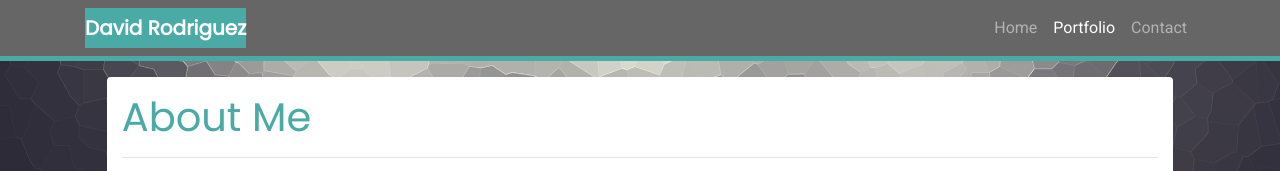
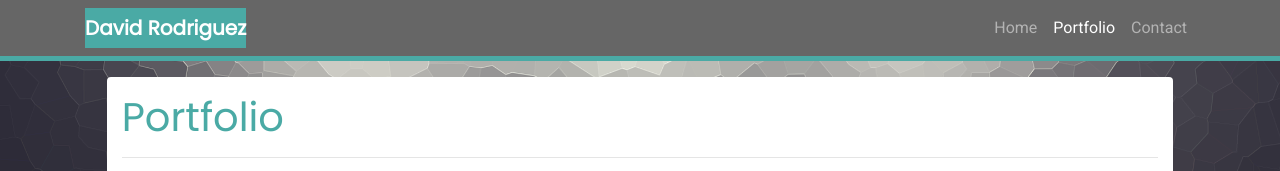
Before and after one commit to davidsaulrodriguez/responsive-portfolio-hw, a website: page portfolio.html in a window 1280 px wide. Shown: the top 171 px of the page. Drawn offline with Linux system fonts and the light colour scheme.

Commit message:
push final changes

```diff
--- a/portfolio.html
+++ b/portfolio.html
@@ -46,7 +46,7 @@
     <div class="row">
       <div class="col-sm-10 offset-sm-1 rounded mx-auto bg-white">
         <header>
-          <h1 class="h1 mt-3">About Me</h1>
+          <h1 class="h1 mt-3">Portfolio</h1>
         </header>
         <hr>
         <section class="d-flex flex-row flex-wrap justify-content-center">
```
Lines whose indentation alone changed are shown as unchanged.
